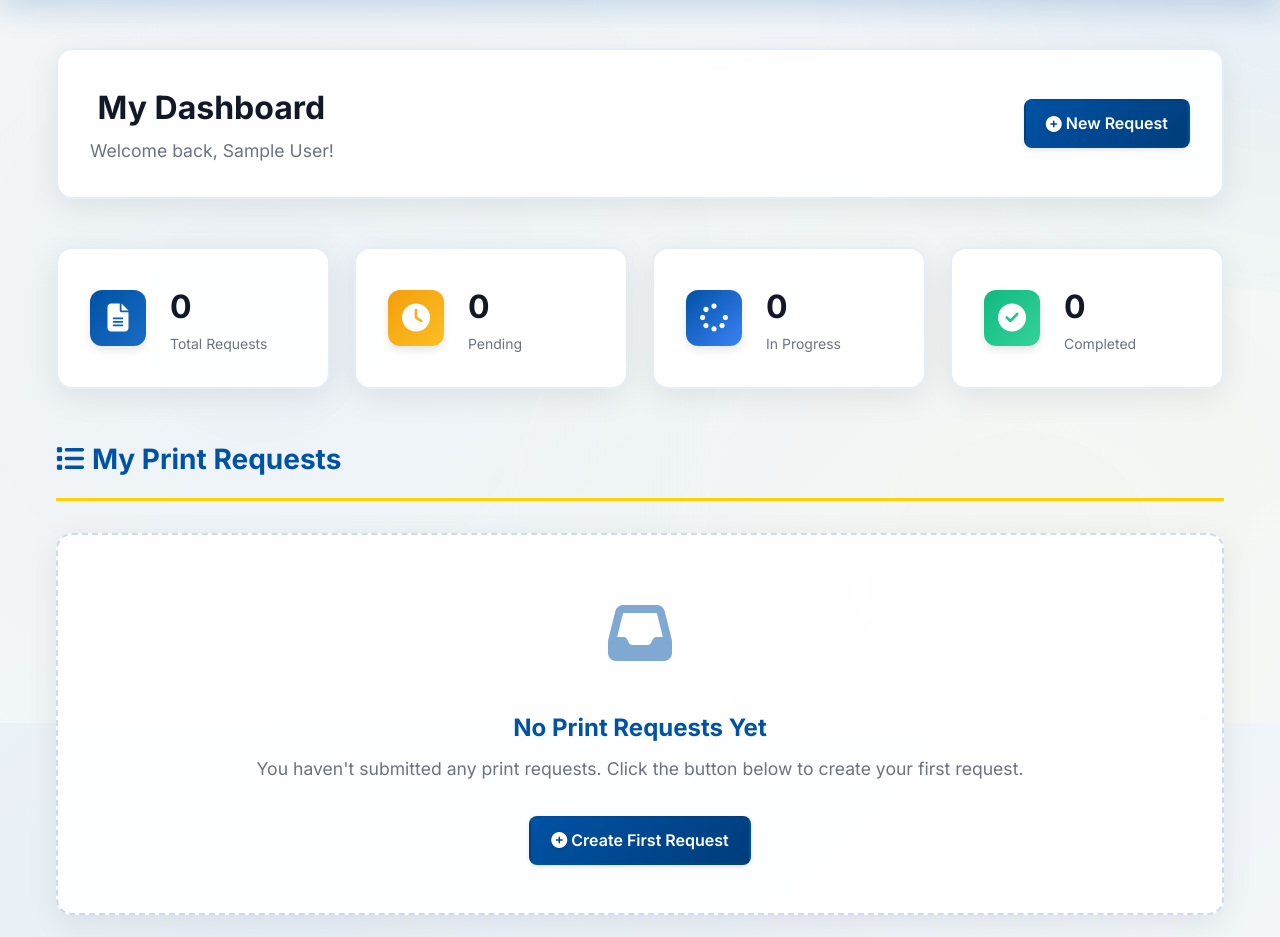
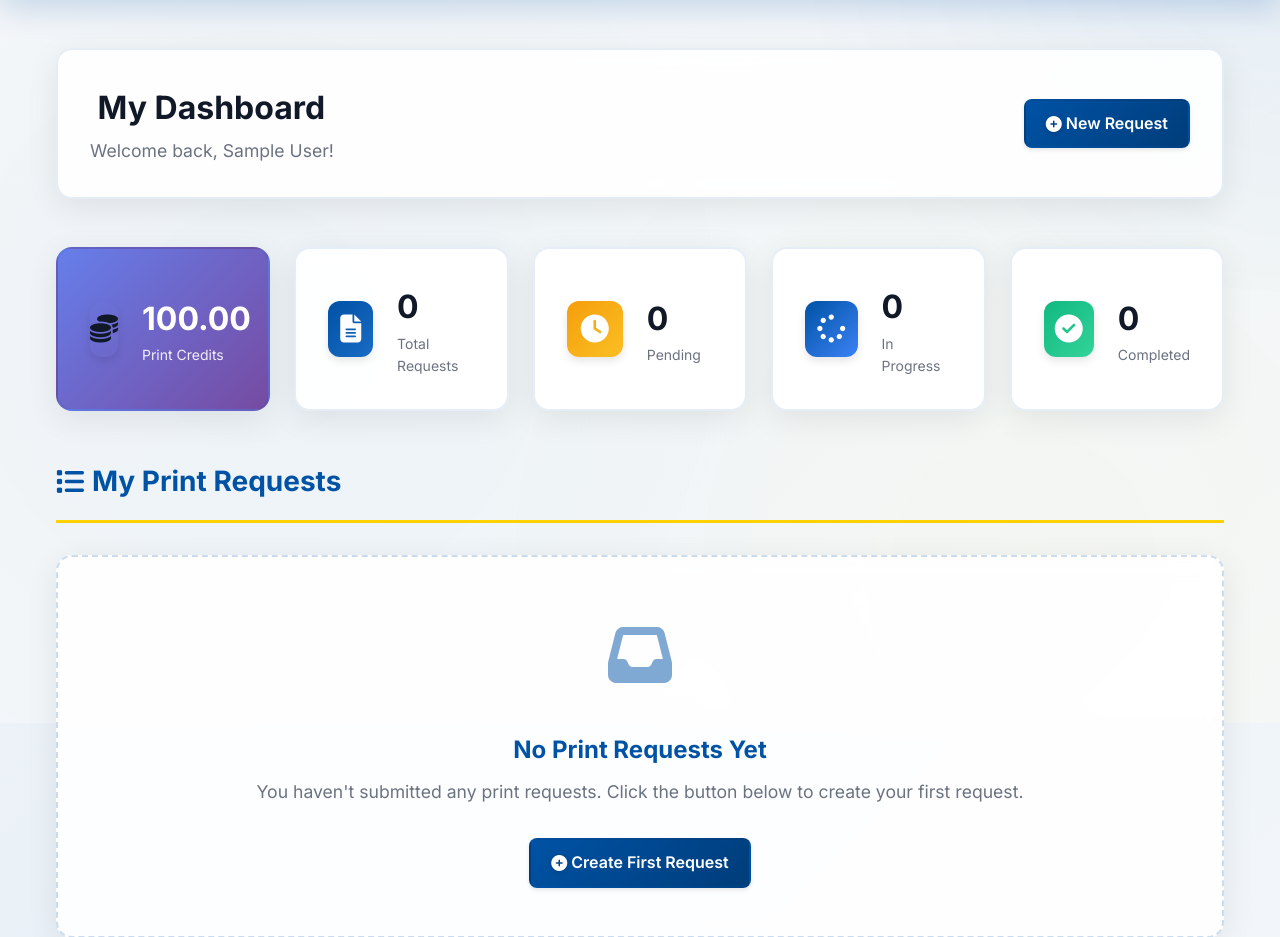
Before and after one commit to Abeiku52/school-print-request-system, a Flask app: page /requests/dashboard in a window 1280 px wide. Shown: the part 77-1014 px from the top of the page. Run offline with Flask 3, Linux system fonts and the light colour scheme; the visitor is signed in with stand-in values (Sample User, id 1); data that the repository does not hold is empty; some libraries are stand-ins or nearby versions.

Commit message:
feat: display print credits in UI
- Add credit balance card to user dashboard
- Show credits in user profile
- Purple gradient styling for credit display

```diff
--- a/app/templates/profile/view.html
+++ b/app/templates/profile/view.html
@@ -23,6 +23,10 @@
                 <p class="profile-email"><i class="fas fa-envelope"></i> {{ user.email }}</p>
 
                 <div class="profile-details">
+                    <div class="detail-item">
+                        <span class="detail-label"><i class="fas fa-coins"></i> Print Credits</span>
+                        <span class="detail-value" style="color: #667eea; font-weight: bold;">{{ "%.2f"|format(user.print_credit) }}</span>
+                    </div>
                     <div class="detail-item">
                         <span class="detail-label"><i class="fas fa-id-card"></i> Card ID</span>
                         <span class="detail-value">{{ user.card_id }}</span>
--- a/app/templates/requests/dashboard.html
+++ b/app/templates/requests/dashboard.html
@@ -18,6 +18,16 @@
 
     <!-- Statistics Cards -->
     <div class="stats-grid">
+        <div class="stat-card stat-card-credit" style="background: linear-gradient(135deg, #667eea 0%, #764ba2 100%);">
+            <div class="stat-icon">
+                <i class="fas fa-coins"></i>
+            </div>
+            <div class="stat-content">
+                <h3 style="color: white;">{{ "%.2f"|format(current_user.print_credit) }}</h3>
+                <p style="color: rgba(255,255,255,0.9);">Print Credits</p>
+            </div>
+        </div>
+
         <div class="stat-card stat-card-total">
             <div class="stat-icon">
                 <i class="fas fa-file-alt"></i>
```
Also changed, not shown: 1 other file.
